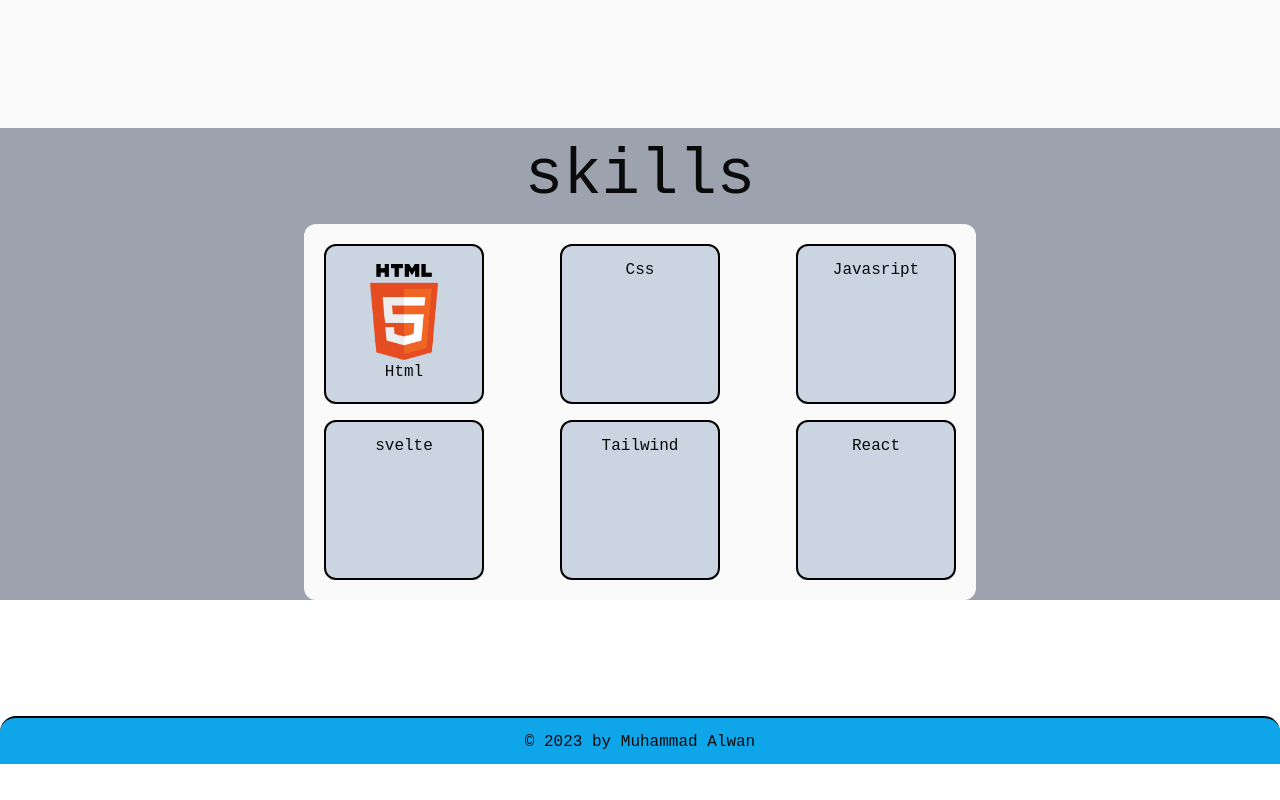
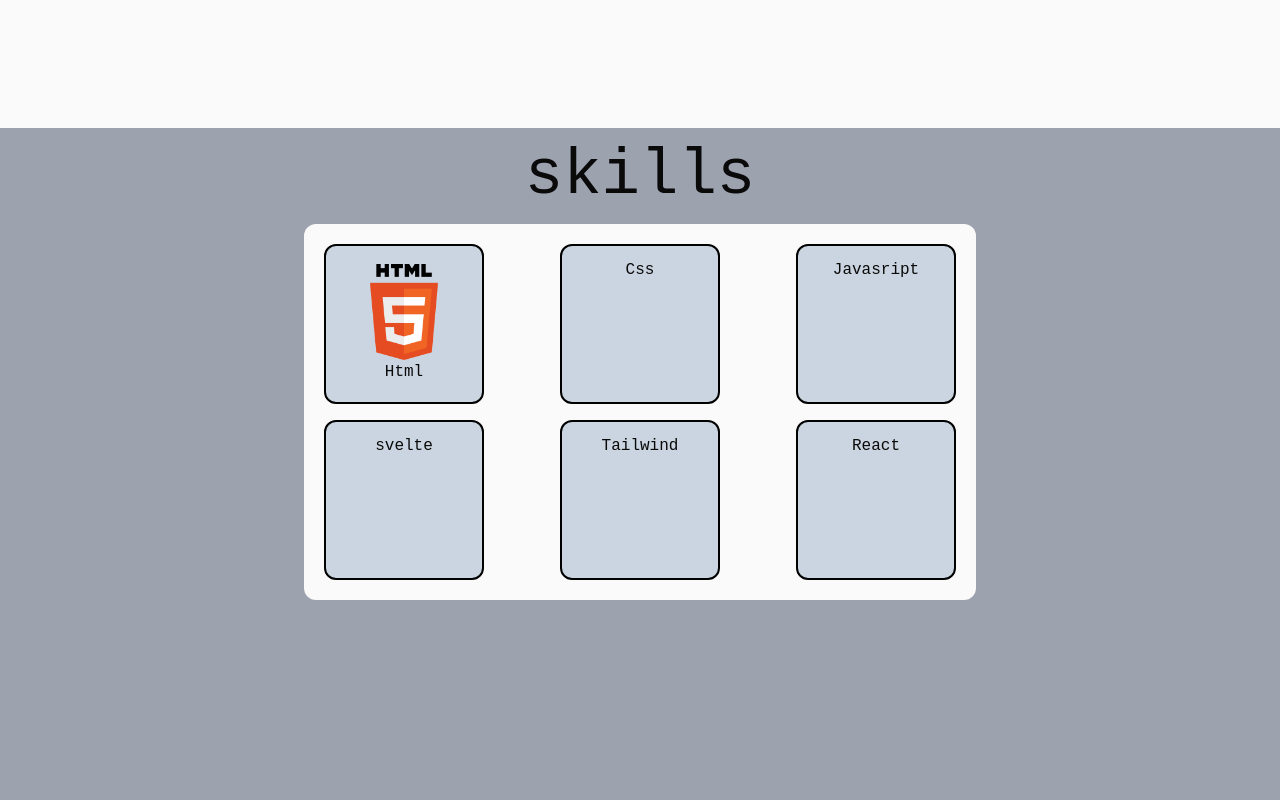
Before and after one commit to MuhammadAlwan30/Portfolio, a SvelteKit app: page / in a window 1280 px wide. Shown: the part 720-1520 px from the top of the page. Before the commit the page ends 1484 px from the top, so only its background shows below. Built offline with nearby package versions, Linux system fonts and the light colour scheme.

Commit message:
minor change

```diff
--- a/src/routes/+page.svelte
+++ b/src/routes/+page.svelte
@@ -33,7 +33,7 @@
     </section>
 
     <!-- skill section -->
-    <section class="h-[100%] block bg-gray-400">
+    <section class="min-h-screen block bg-gray-400">
         <h1 class="text-center">skills</h1>
         <div class="card-container m-auto mb-32 p-3 w-full max-w-2xl h-auto bg-solid flex justify-between flex-wrap rounded-xl">
             <div class="card-content w-40 h-40 bg-slate-300 flex flex-col p-3 m-2 justify-center border-2 border-black items-center rounded-xl hover:bg-blue-500 transition-colors duration-300">
```
